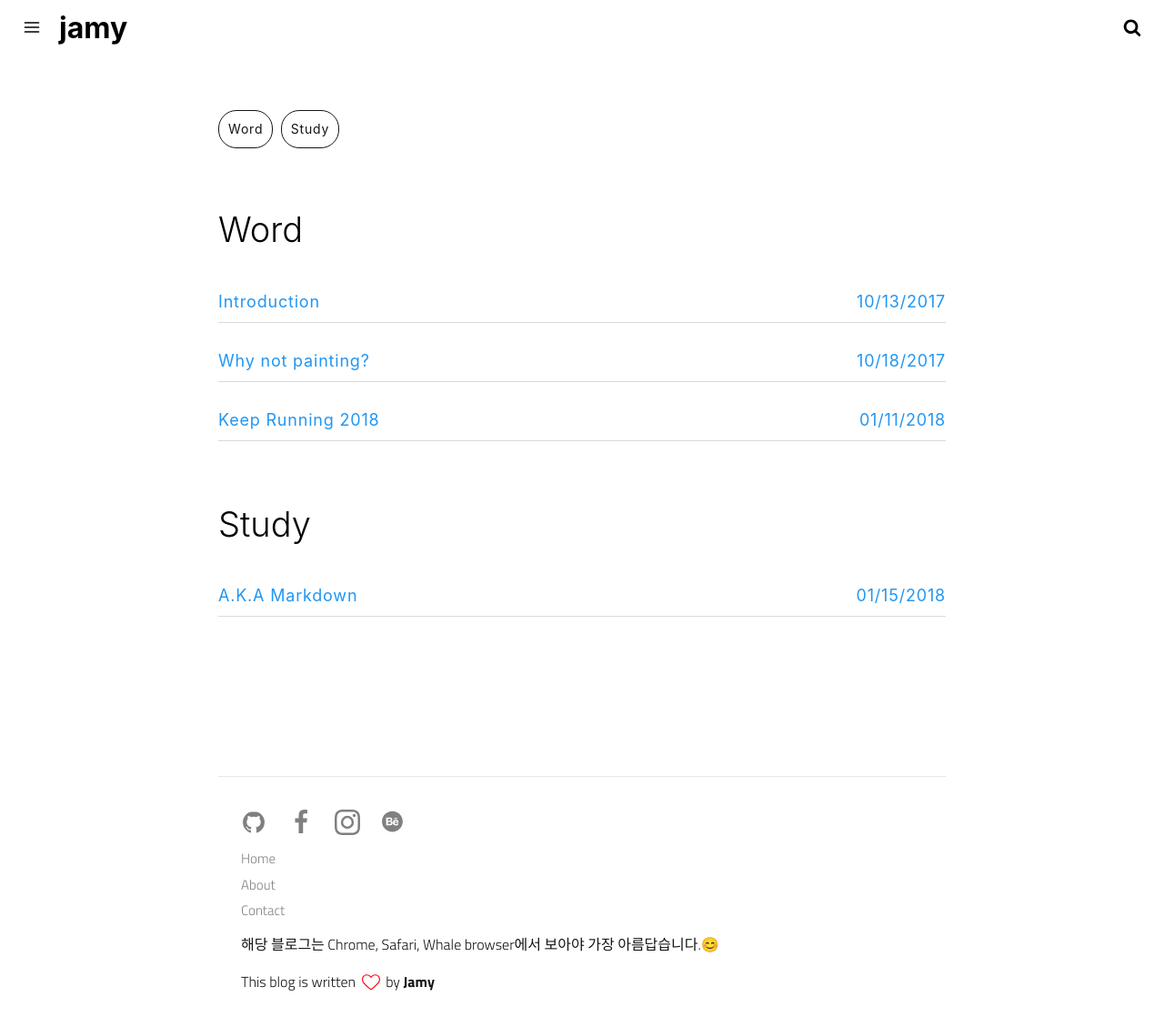
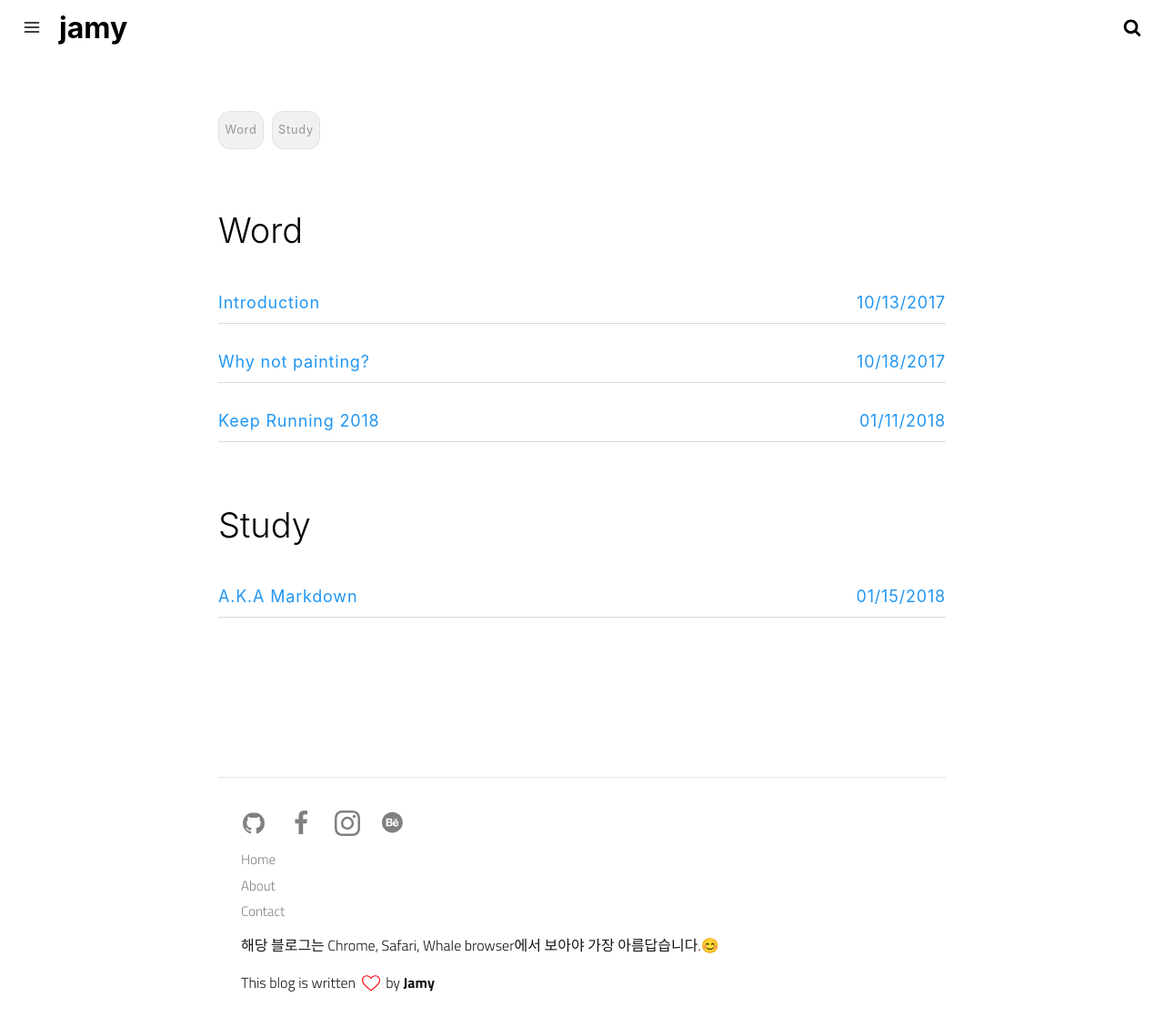
Before and after one commit to crazyjamy/crazyjamy.github.io, a Jekyll site: the page built from tags.html, in a window 1280 px wide and 1129 px high. Shown: the whole window at 91% size. Built offline with Jekyll 4.4.1, drawn with Linux system fonts in a browser that asks for light colours.

Commit message:
Update main.css

```diff
--- a/assets/css/main.css
+++ b/assets/css/main.css
@@ -583,7 +583,7 @@
     }
 }
 .post-content .tags a{
-  font-size:.875rem;color:#141414;display:inline-block;border:1px solid #141414;border-radius:1.25rem;padding:0 .625rem;margin-right:.125rem;margin-bottom:.5rem;text-decoration:none;-webkit-transition:all .3s;transition:all .3s;
+  font-size:.8rem;color:#969696;display:inline-block;border:1px solid #e1e1e1;border-radius:0.8rem;padding:0 .4rem;margin-right:.125rem;margin-bottom:.5rem;text-decoration:none;-webkit-transition:all .3s;transition:all .3s;background:#f1f1f1;
 }
 .post-content .tags a:hover{
     color:#fff;border:1px solid #141414;background-color:#141414
```
